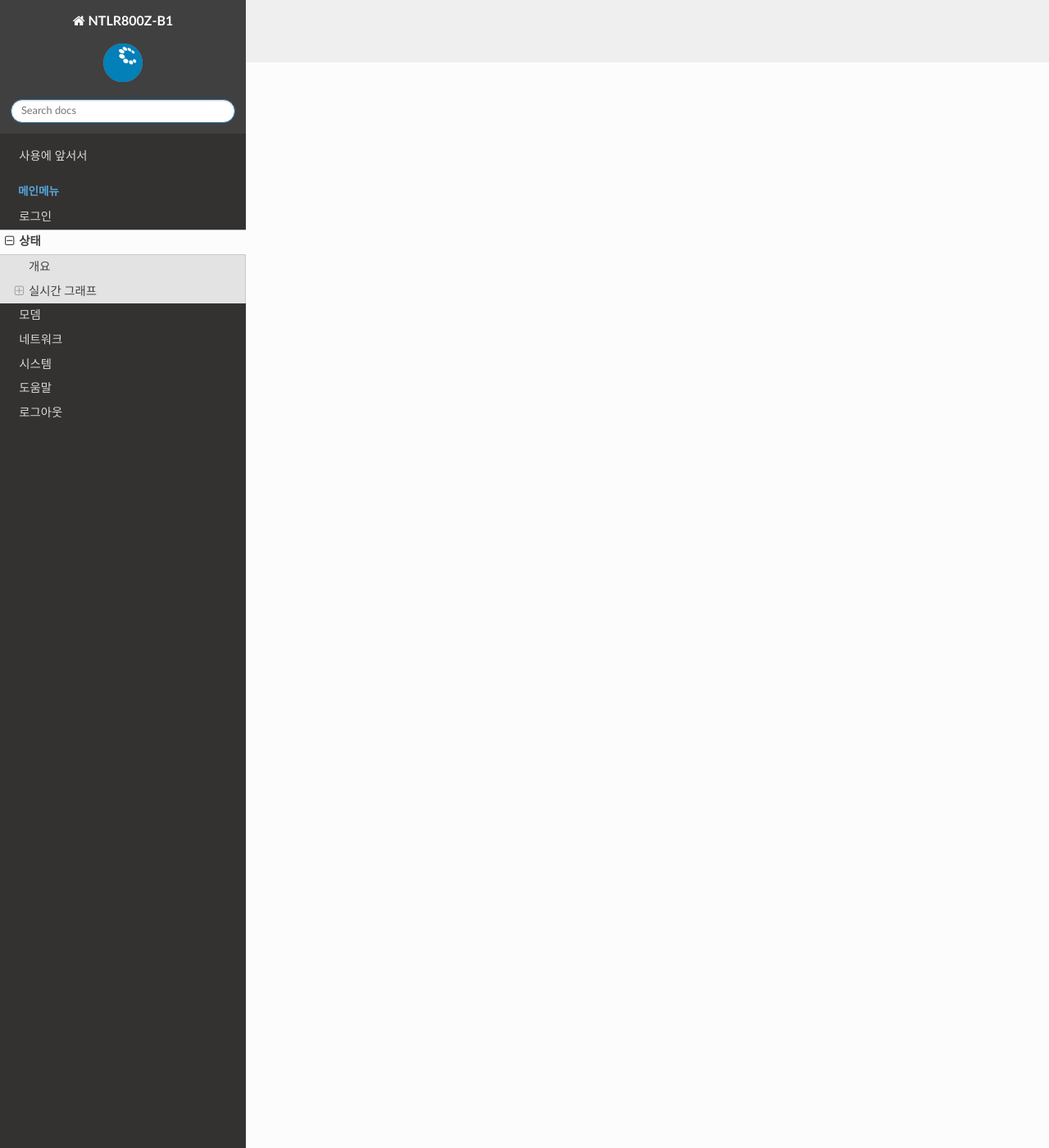
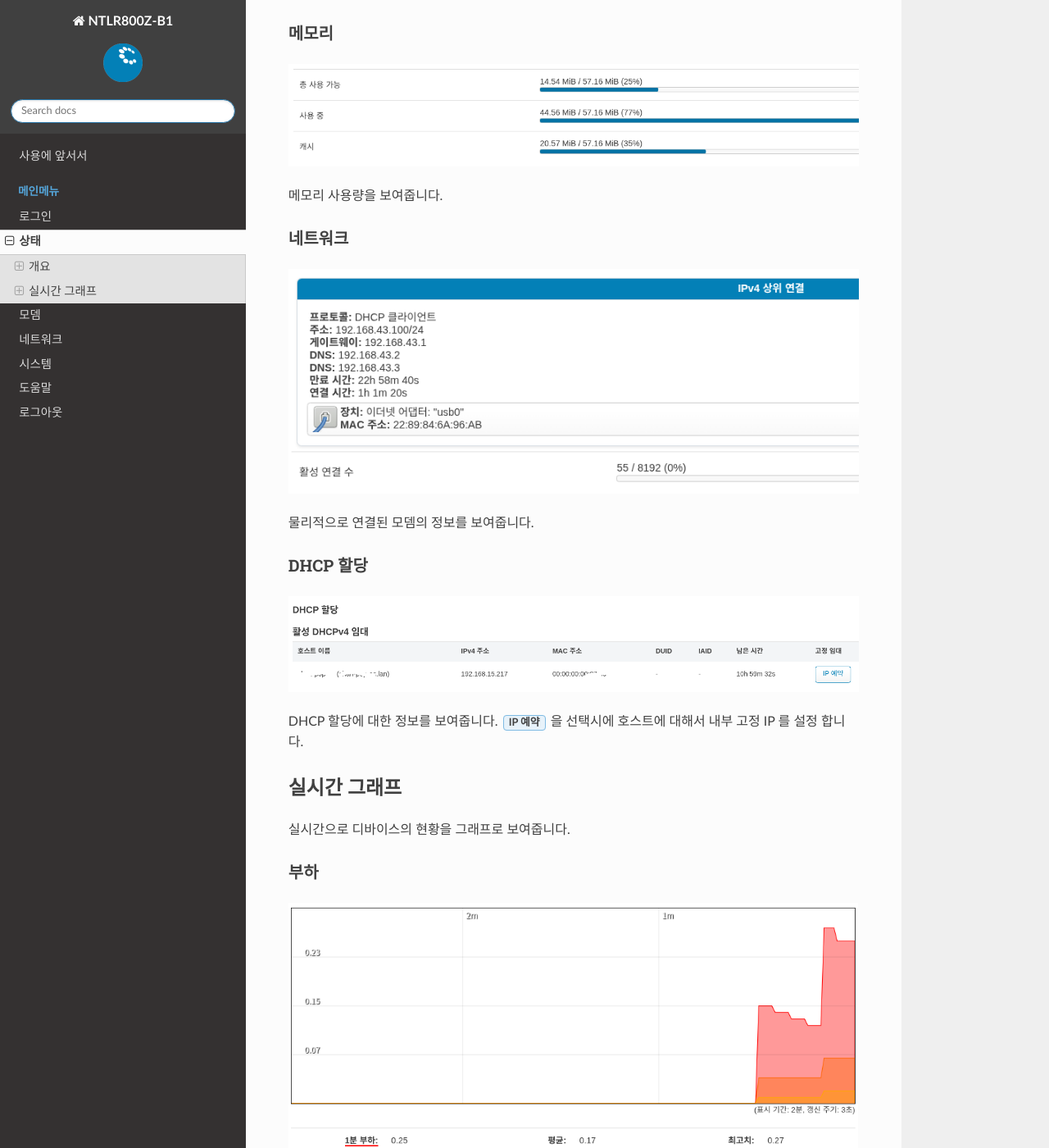
Before and after one commit to ntmore-nms/ntmore-ntlr800z-b1-doc, a Sphinx documentation site: the page built from source/main_menu/status.rst, in a window 1280 px wide and 1400 px high, scrolled down 1324 px. Shown: the whole window at 82% size. Built offline with Sphinx 7.4.7 and the Read the Docs theme 3.1.0, drawn with Linux system fonts in a browser that asks for light colours; some of the changed text lies outside the part shown.

Commit message:
update sources

```diff
--- a/source/conf.py
+++ b/source/conf.py
@@ -11,7 +11,7 @@ import sphinx_fontawesome
 # For the full list of built-in configuration values, see the documentation:
 # https://www.sphinx-doc.org/en/master/usage/configuration.html
 
-# -- Project information -----------------------------------------------------
+# -- Project information =======================-----------------
 # https://www.sphinx-doc.org/en/master/usage/configuration.html#project-information
 
 project = 'NTLR800Z-B1'
@@ -19,7 +19,7 @@ copyright = '2026,NTmore All rights reserved, nms-service@ntmore.kr'
 author = 'jclee@ntmore.kr'
 release = '1.0'
 
-# -- General configuration ---------------------------------------------------
+# -- General configuration =======================---------------
 # https://www.sphinx-doc.org/en/master/usage/configuration.html#general-configuration
 
 extensions = ['sphinx_fontawesome']
@@ -34,7 +34,7 @@ html_short_title = "NTmore NTLR800Z-B1"
 html_logo = "images/logo-only-50f.png"
 html_favicon = 'images/favicon.png'
 
-# -- Options for HTML output -------------------------------------------------
+# -- Options for HTML output =======================-------------
 # https://www.sphinx-doc.org/en/master/usage/configuration.html#options-for-html-output
 
 #html_theme = 'alabaster'
--- a/source/main_menu/status.rst
+++ b/source/main_menu/status.rst
@@ -1,19 +1,61 @@
 상태
 =============
-.. image:: ./images/status-00.png
-    :width: 50%
 
 개요
 ''''''''''''''''''''''''''''
 
+Modem status
+------------------------------------
+.. image:: ./images/overview-00.png
+    :width: 100%
+모뎀의 정보를 보여 줍니다. 자세한 항목은 **모뎀** 항목에서 볼수 있습니다.
+
+시스템
+------------------------------------
+.. image:: ./images/overview-01.png
+    :width: 100%
+라우터에 대한 정보를 보여줍니다.
+
+메모리
+------------------------------------
+.. image:: ./images/overview-02.png
+    :width: 100%
+메모리 사용량을 보여줍니다.
+
+네트워크
+------------------------------------
+.. image:: ./images/overview-03.png
+    :width: 100%
+물리적으로 연결된 모뎀의 정보를 보여줍니다.
+
+DHCP 할당
+------------------------------------
+.. image:: ./images/overview-04.png
+    :width: 100%
+DHCP 할당에 대한 정보를 보여줍니다. :guilabel:`IP 예약` 을 선택시에 호스트에 대해서 내부 고정 IP 를 설정 합니다.
+
+
 실시간 그래프
 ''''''''''''''''''''''''''''
+실시간으로 디바이스의 현황을 그래프로 보여줍니다.
 
 부하
 ------------------------------------
+.. image:: ./images/graph-00.png
+    :width: 100%
+
+부하 평균은 Linux에서 시스템 자원 현황을 모니터링하기 위해 사용하는 지표입니다.
 
 대역폭
 ------------------------------------
+.. image:: ./images/graph-01.png
+    :width: 100%
+
+사용 가능한 모든 물리적 인터페이스의 대역폭 사용 현황을 표시합니다.
 
 연결
 ------------------------------------
+.. image:: ./images/graph-02.png
+    :width: 100%
+
+이 장치를 통해 활성화된 연결 현황을 표시합니다. :guilabel:`DNS 조회 사용` 버튼을 클릭하면 목적지까지의 전송량을 표시해 줍니다.
```
Also changed, not shown: source/main_menu/modem.rst (+30 -3 lines), source/main_menu/images/atcommand-00.png (added), source/main_menu/images/graph-00.png (added), source/main_menu/images/graph-01.png (added), source/main_menu/images/graph-02.png (added), source/main_menu/images/modem-01.png, source/main_menu/images/modem-02.png, source/main_menu/images/modem-03.png (added), source/main_menu/images/modem-04.png (added), source/main_menu/images/overview-00.png (added), source/main_menu/images/overview-01.png (added), source/main_menu/images/overview-02.png (added), source/main_menu/images/overview-03.png (added), source/main_menu/images/overview-04.png (added).
